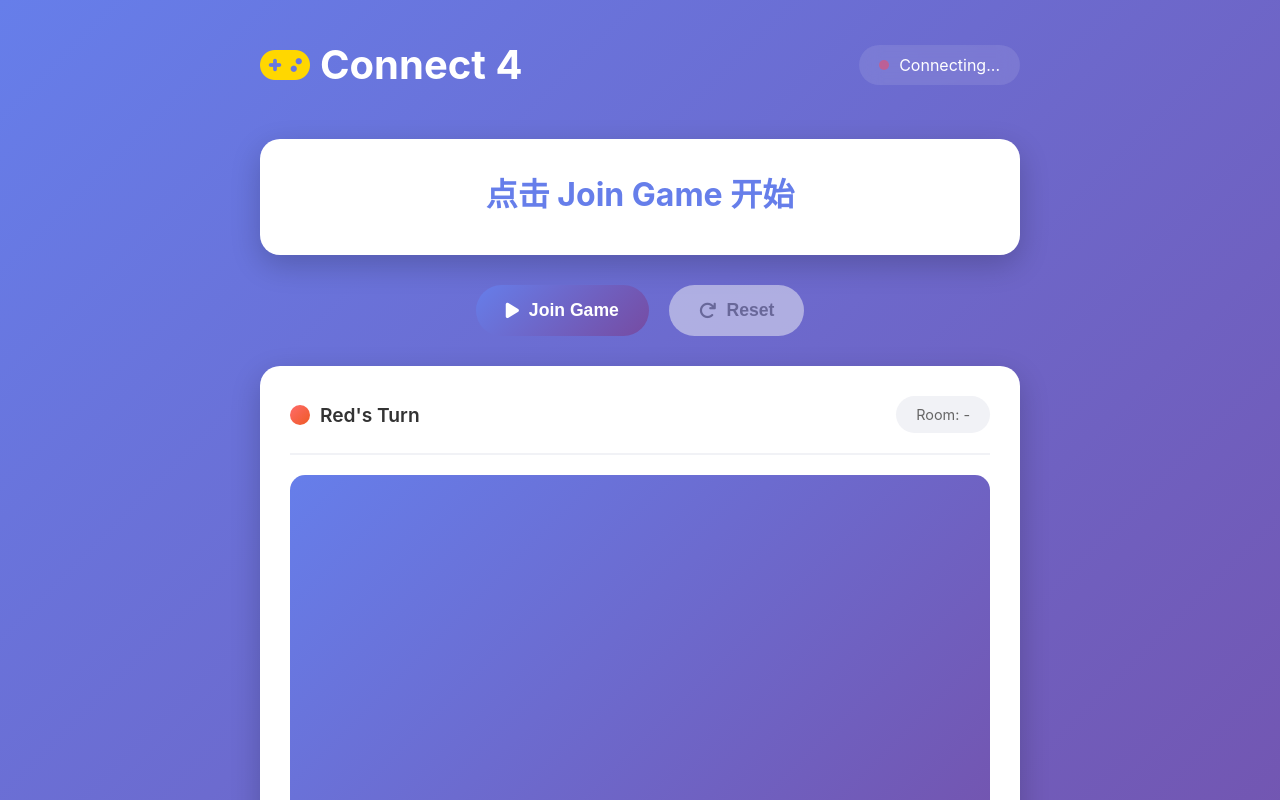
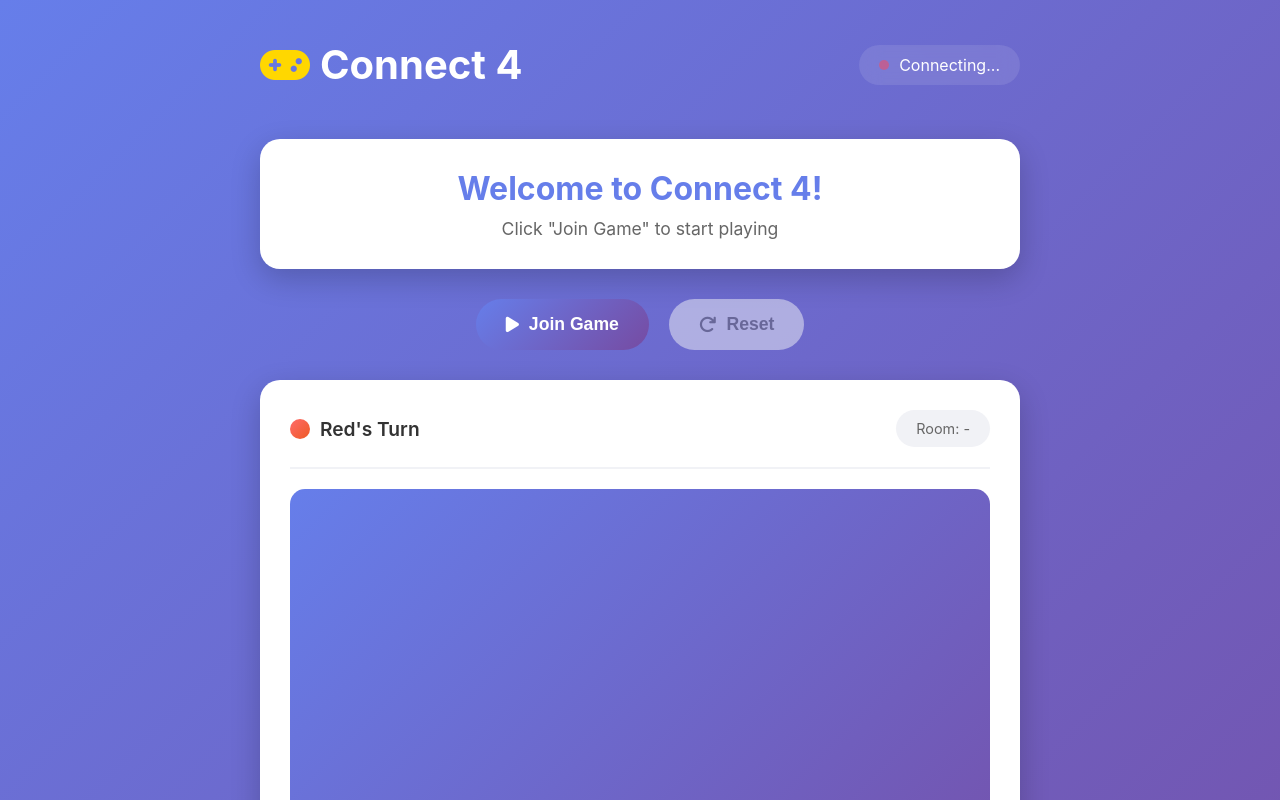
Before and after one commit to capyme95/connect4-game, a website: page public/index.html in a window 1280 px wide. Shown: the top 800 px of the page. Drawn offline with nearby package versions, Linux system fonts and the light colour scheme.

Commit message:
Final version with debug logs

```diff
--- a/public/index.html
+++ b/public/index.html
@@ -83,6 +83,6 @@
     <!-- 加载Supabase客户端 -->
     <script src="https://unpkg.com/@supabase/supabase-js@2"></script>
     <!-- 简化版游戏逻辑 -->
-    <script src="game-simple-reliable.js"></script>
+    <script src="game-final.js"></script>
 </body>
 </html>
```
